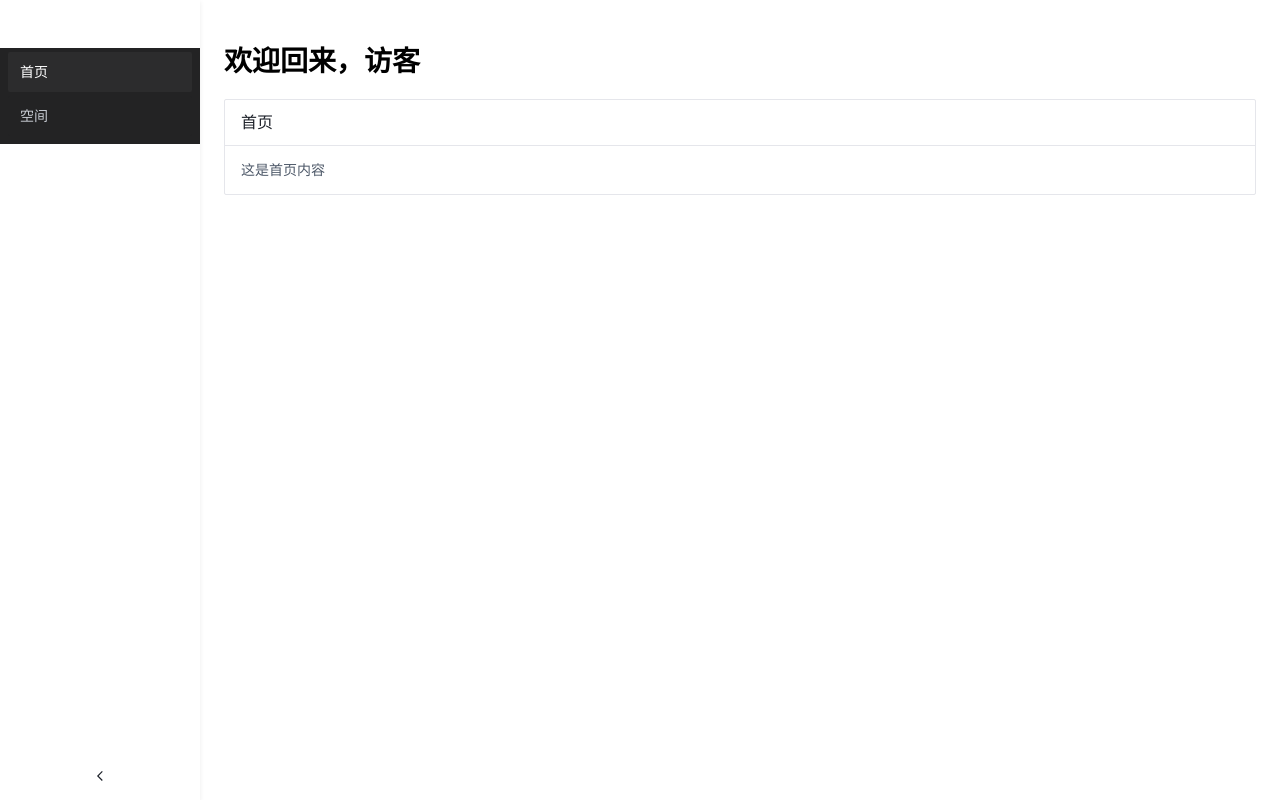
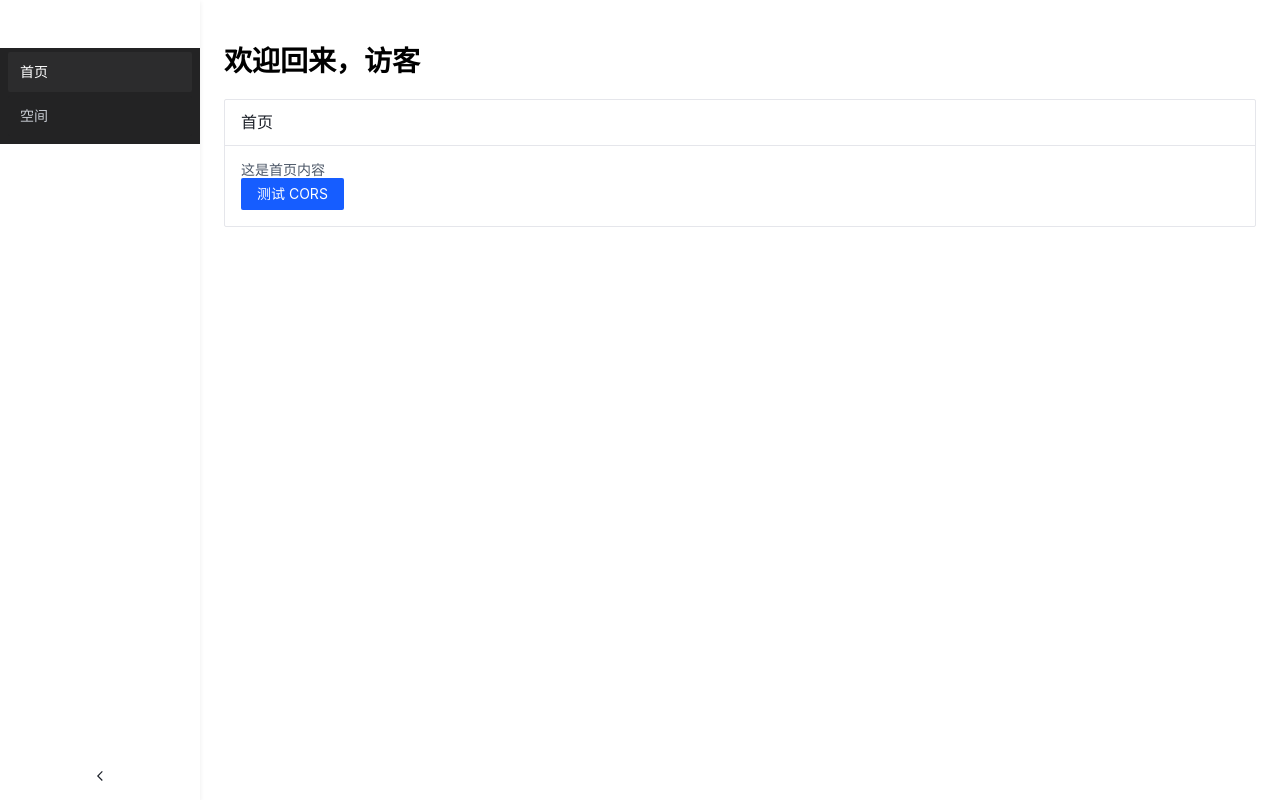
Before and after one commit to Curacao-lb/llmops-ui, a Vue app: page / in a window 1280 px wide. Built offline with nearby package versions, Linux system fonts and the light colour scheme; no server answers.

Commit message:
fix: 测试接口

```diff
--- /dev/null
+++ b/src/api/index.ts
@@ -0,0 +1,11 @@
+import request from '@/utils/request'
+
+const API_BASE = 'http://127.0.0.1:8000'
+
+export const api = {
+  // Apps 相关接口
+  apps: {
+    debug: (appId: string, data?: unknown) =>
+      request.post(`${API_BASE}/apps/${appId}/debug`, data),
+  },
+}
--- a/src/views/pages/HomeView.vue
+++ b/src/views/pages/HomeView.vue
@@ -1,7 +1,22 @@
 <script setup lang="ts">
   import { useAccountStore } from '@/stores/account'
+  import { api } from '@/api'
+  import { Message } from '@arco-design/web-vue'
 
   const accountStore = useAccountStore()
+
+  const testCORS = async () => {
+    try {
+      const result = await api.apps.debug('550e8400-e29b-41d4-a716-446655440000', {
+        query: '你好，你是？',
+      })
+      Message.success('CORS 测试成功！')
+      console.log('响应数据:', result)
+    } catch (error) {
+      Message.error('CORS 测试失败，请检查后端配置')
+      console.error('错误:', error)
+    }
+  }
 </script>
 
 <template>
@@ -9,6 +24,7 @@
     <h1 class="text-2xl font-bold mb-4">欢迎回来，{{ accountStore.username || '访客' }}</h1>
     <a-card title="首页">
       <p>这是首页内容</p>
+      <a-button type="primary" @click="testCORS" class="mt-4">测试 CORS</a-button>
     </a-card>
   </div>
 </template>
```
